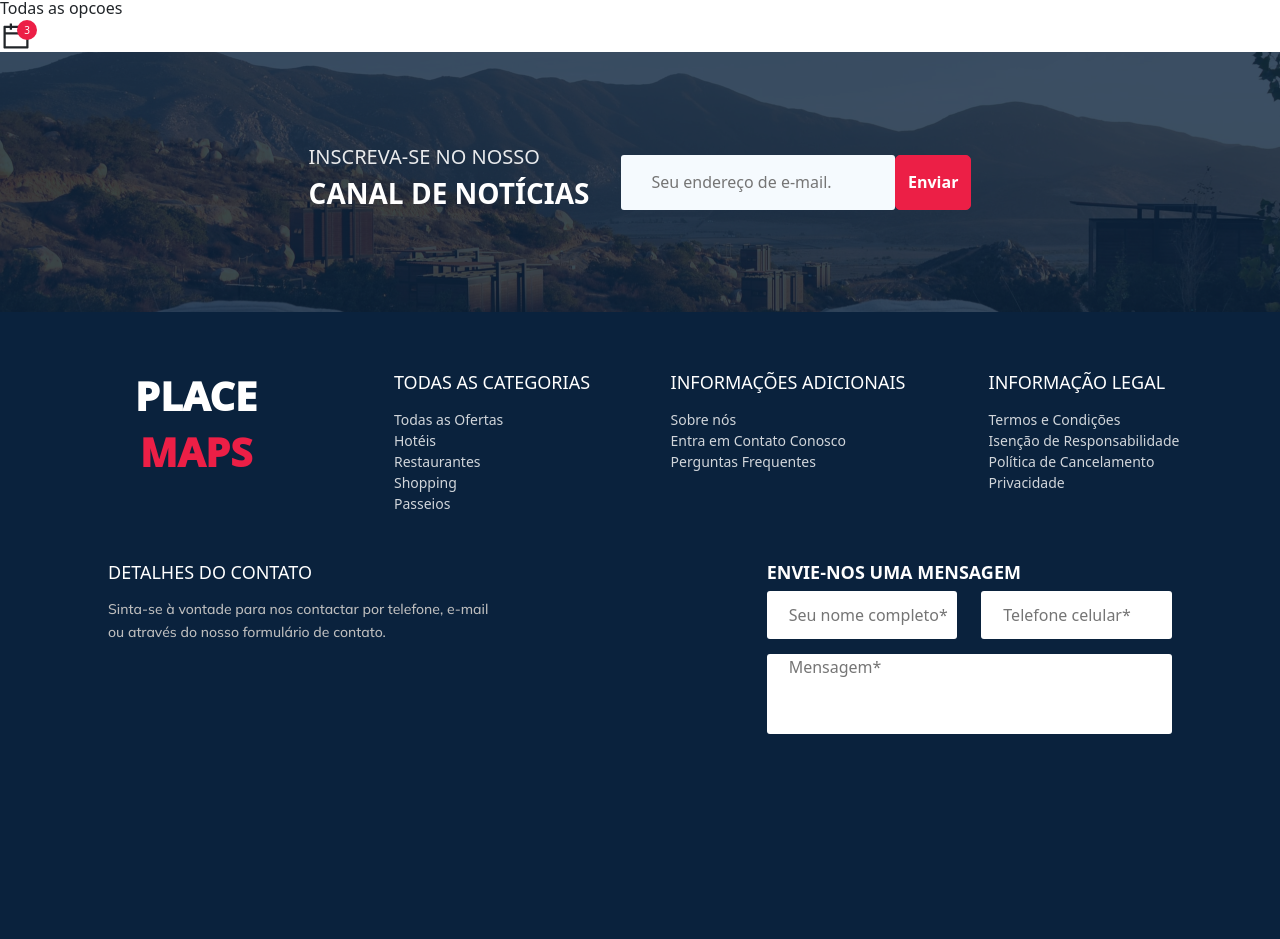
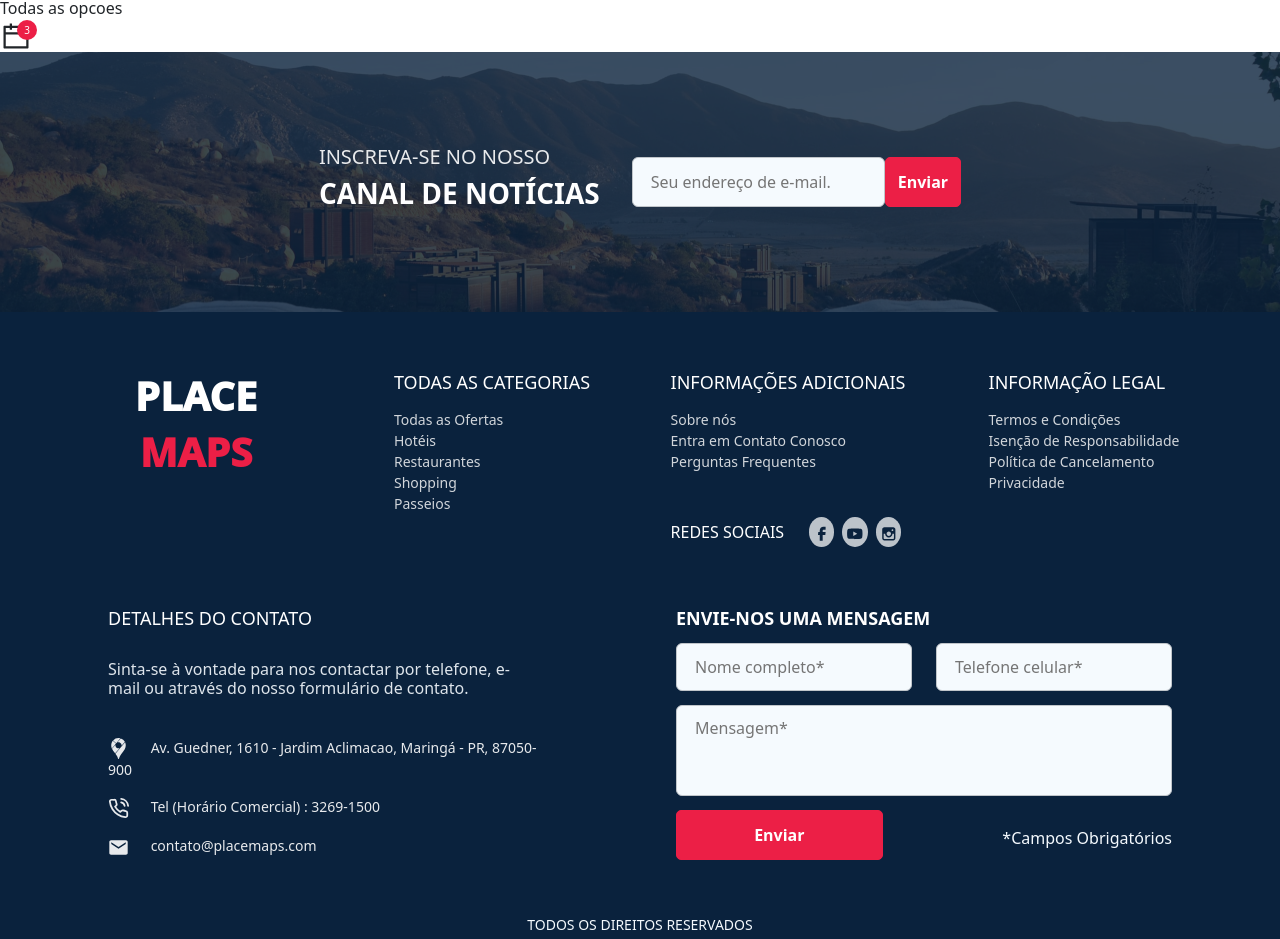
Before and after one commit to sergiogscruz/placemaps_frontend, a React (Create React App) app: page / in a window 1280 px wide. Shown: the part 174-1113 px from the top of the page. Built offline with nearby package versions, Linux system fonts and the light colour scheme.

Commit message:
Finalizando Footer e mudancas no Codigo

```diff
--- a/src/components/footer/Footer.css
+++ b/src/components/footer/Footer.css
@@ -1,27 +1,26 @@
 .bg-footer {
   background: url('../UI/imagens/background-footer.png') no-repeat;
   display: block;
-  color: #fff;
+  color: var(--cor-antagonista-principal);
   height: 260px;
 }
 
 .bg-footer-seg {
-  background-color: #0A223D;
+  background-color: var(--cor-dark);
   height: 650px;
   padding: 60px;
 }
 
 .div-titulos-rodape {
-  color: #FFFFFF;
+  color: var(--cor-antagonista-principal);
   text-align: justify;
   width: 250px;
-  float: left;
   font-size: 16px;
   font-weight: 900;
 }
 
 .categorias {
-  color: #FFFFFF;
+  color: var(--cor-antagonista-principal);
   font-size: 14px;
   opacity: 0.9;
 }
@@ -33,21 +32,20 @@
 }
 
 .datalhes-contato {
-  color: #FFFFFF;
+  color: var(--cor-antagonista-principal);
   font-weight: 900;
   font-size: 18px;
   opacity: 10;
 }
 
+.mr-3 {
+  margin-right: 18px;
+}
+
 .datalhes-contato-sub {
-  position: absolute;
-  width: 394px;
-  height: 65.7px;
-
-  font-family: Mulish;
-  font-size: 14px;
-  line-height: 160%;
-  color: #BDBDBD;
+  font-size: 16px;
+  margin-bottom: 30px;
+  color: var(--cor-light);
 }
 
 .tamanho-maximo-lista{
@@ -55,54 +53,27 @@
 }
 
 .place-logo {
-  color: #FFFFFF;
+  color: var(--cor-antagonista-principal);
   font-weight: 1000;
   text-align: justify;
   width: 250px;
-  float:left;
 }
 
 .maps-logo {
-  color: #EC1F46;
+  color: var(--cor-principal);
   font-weight: 1000;
 }
 
-.div-enviar-email {
-  height: 55px;
-  width: 350px;
-}
-
 .div-enviar-nome-completo input{
-  border-radius: 3px;
-  border: none;
-  text-indent: 20px;
-  width: 255px;
   height: 47.61px;
-  margin-bottom: 15px;
 }
 
 .div-enviar-celular input{
-  border-radius: 3px;
-  border: none;
-  text-indent: 20px;
-  width: 255px;
   height: 47.61px;
-  margin-bottom: 15px;
-}
-
-
-.div-enviar-email input{
-  border-radius: 3px;
-  border: none;
-  text-indent: 20px;
-  width: 285px;
 }
 
 .div-enviar-mensagem input{
   padding-bottom: 55px;
-  border-radius: 3px;
-  border: none;
-  text-indent: 20px;
 }
 
 .borda {
--- a/src/components/footer/Footer.js
+++ b/src/components/footer/Footer.js
@@ -3,6 +3,12 @@ import './Footer.css'
 import Button from '../UI/Utils/Botao/Botao'
 import Input from '../UI/Utils/Input/Input';
 import ListaNaoOrdenada from '../UI/Utils/ListaNaoOrdenada/ListaNaoOrdenada';
+import {SiGooglemaps} from 'react-icons/si'
+import {FiPhoneCall} from 'react-icons/fi'
+import {IoMdMail} from 'react-icons/io'
+import {CgFacebook} from 'react-icons/cg'
+import {AiFillYoutube} from 'react-icons/ai'
+import {TiSocialInstagram} from 'react-icons/ti'
 
 export default () => {
   return (
@@ -15,7 +21,7 @@ export default () => {
         </div>
         <div className="mx-3 div-enviar-email d-flex ">
           <Input placeholder="Seu endereço de e-mail."/>
-          <Button backgroundColor="#EC1F46" color="#fff">Enviar</Button>
+          <Button>Enviar</Button>
         </div>
       </div>
 
@@ -47,6 +53,15 @@ export default () => {
                   <li><a className="text-decoration-none categorias" href="https://google.com.br/">Entra em Contato Conosco</a></li>
                   <li><a className="text-decoration-none categorias" href="https://google.com.br/">Perguntas Frequentes</a></li>
               </ul>
+
+                <div className="mt-5 d-flex justify-content-between w-100">
+                  <p>REDES SOCIAIS</p>
+                  <div className="">
+                    <span className="bg-light mx-1 opacity-75 circulo p-1"><CgFacebook className="color-dark" size="1.1em"/></span>
+                    <span className="bg-light mx-1 opacity-75 circulo p-1"><AiFillYoutube className="color-dark" size="1.1em"/></span>
+                    <span className="bg-light mx-1 opacity-75 circulo p-1"><TiSocialInstagram className="color-dark" size="1.1em"/></span>
+                  </div>
+                </div>
               </ListaNaoOrdenada>
           </div>
 
@@ -63,27 +78,53 @@ export default () => {
         <div className="row d-flex justify-content-between px-5 mt-5">
           <div className="col-5 d-flex justify-content-start">
               <ListaNaoOrdenada titulo="DETALHES DO CONTATO">
-              <h2 className="datalhes-contato-sub">Sinta-se à vontade para nos contactar por telefone, e-mail ou através do nosso formulário de contato.</h2>
+                <li className="mb-2 mt-3">
+                  <h2 className="datalhes-contato-sub">Sinta-se à vontade para nos contactar por telefone, e-mail ou através do nosso formulário de contato.</h2>
+                </li>
+
+                <li className="mb-3"><a><span className="mr-3"><SiGooglemaps size="1.5em"/></span> Av. Guedner, 1610 - Jardim Aclimacao, Maringá - PR, 87050-900</a></li>
+
+
+                <li className="mb-3"><a><span className="mr-3"><FiPhoneCall size="1.5em"/></span> Tel (Horário Comercial) : 3269-1500</a></li>
+
+
+                <li className="mb-2"><a><span className="mr-3"><IoMdMail size="1.5em"/></span> contato@placemaps.com</a></li>
+
               </ListaNaoOrdenada>
           </div>
 
-          <div className="col-5 row">
+          <div className="col-6 row">
             <div className="col-12">
               <h3 className="datalhes-contato">ENVIE-NOS UMA MENSAGEM</h3>
             </div>
 
             <div className="col-6 div-enviar-nome-completo">
-              <input className="w-100 m-0" type="text" placeholder="Seu nome completo*"/>
+              <Input className="w-100" placeholder="Nome completo*"/>
             </div>
 
             <div className="col-6 div-enviar-celular d-flex">
-              <input className="w-100" type="text" placeholder="Telefone celular*"/>
+              <Input className="w-100" placeholder="Telefone celular*"/>
             </div>
 
-            <div className="col-12 div-enviar-mensagem">
-              <input className="w-100" type="text" placeholder="Mensagem*"/>
+            <div className="col-12 div-enviar-mensagem mt-2">
+              <Input className="w-100" placeholder="Mensagem*"/>
+            </div>
+
+            <div className="col-12 row mx-0 mt-2">
+              <div className="col-5 p-0">
+                <Button className="w-100">Enviar</Button>
+              </div>
+
+              <div className="d-flex align-items-center justify-content-end col p-0">
+                <span className="color-light">*Campos Obrigatórios</span>
+              </div>
             </div>
           </div>
+
+        </div>
+        <div className="color-light d-flex flex-column my-5 align-items-center">
+          <small>TODOS OS DIREITOS RESERVADOS</small>
+          <small>PLACEMAPS</small>
         </div>
       </div>
 
--- a/src/constantes.css
+++ b/src/constantes.css
@@ -4,3 +4,35 @@
   --cor-light: #F5FAFE;
   --cor-dark: #0A223D;
 }
+
+.color-principal {
+  color: var(--cor-principal);
+}
+
+.color-antagonista-principal {
+  color: var(--cor-antagonista-principal);
+}
+
+.color-light {
+  color: var(--cor-light);
+}
+
+.color-dark {
+  color: var(--cor-dark);
+}
+
+.bg-principal {
+  background-color: var(--cor-principal);
+}
+
+.bg-antagonista-principal {
+  background-color: var(--cor-antagonista-principal);
+}
+
+.bg-light {
+  background-color: var(--cor-light);
+}
+
+.bg-dark {
+  background-color: var(--cor-dark);
+}
--- a/src/index.css
+++ b/src/index.css
@@ -12,3 +12,7 @@ body {
   justify-content: center;
   width: 70%;
 }
+
+.circulo {
+  border-radius: 50%;
+}
```
